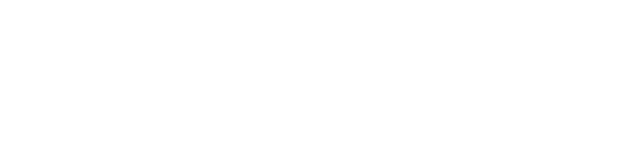
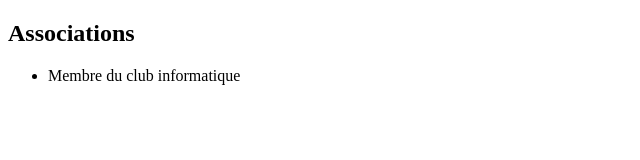
Before and after one commit to ivangbaguidi-oss/mon-cv, a plain HTML site: page index.html in a window 1280 px wide. Shown: the whole page, without its empty margins (0-640 px from the left). Drawn offline with Linux system fonts and the light colour scheme.

Commit message:
mise en place de la section associations

```diff
--- a/index.html
+++ b/index.html
@@ -15,7 +15,7 @@
 
   <!-- COMPETENCES -->
 
-  <!-- ASSOCIATIONS -->
+  <h2>Associations</h2><ul><li>Membre du club informatique</li></ul>
 
 </body>
 </html>
```
